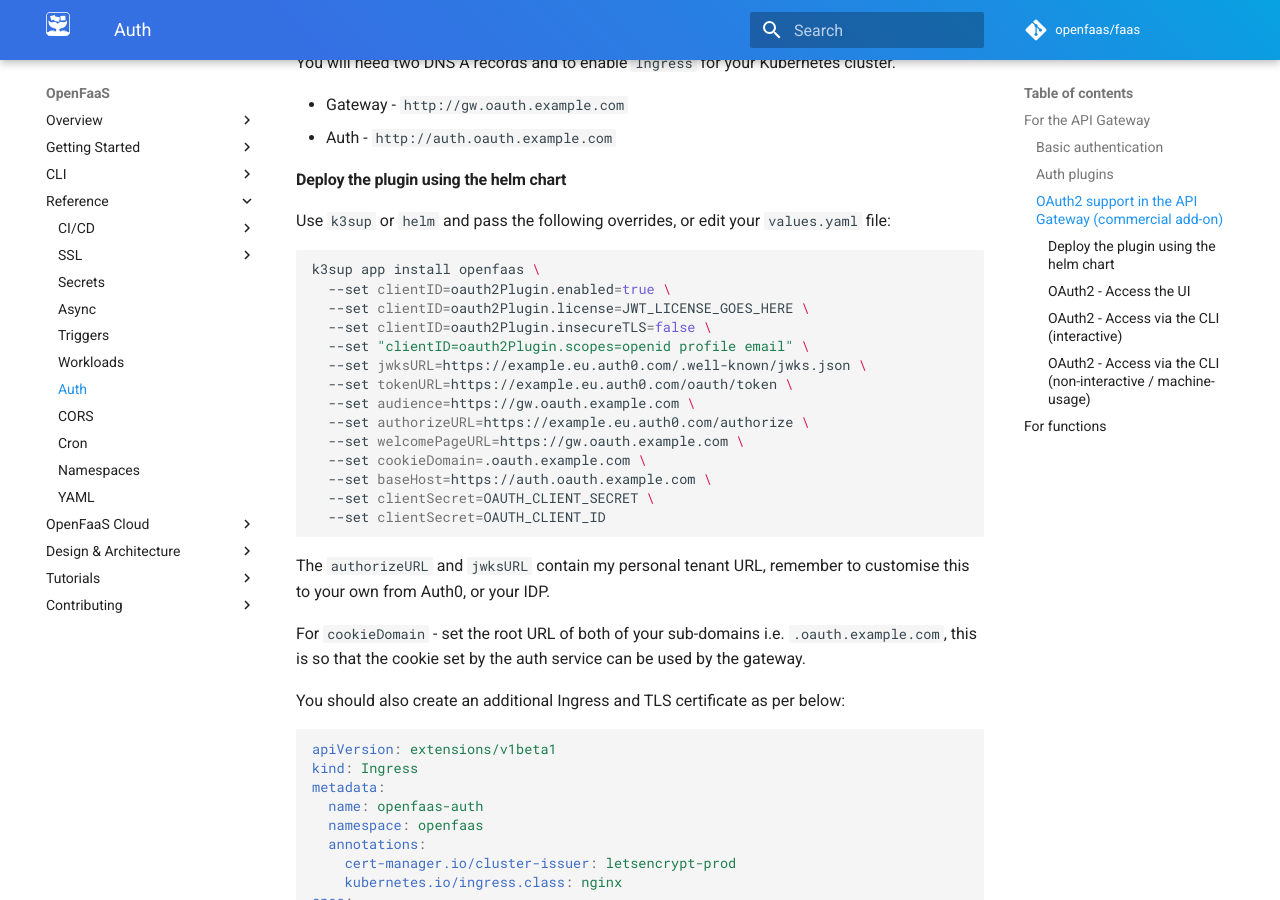
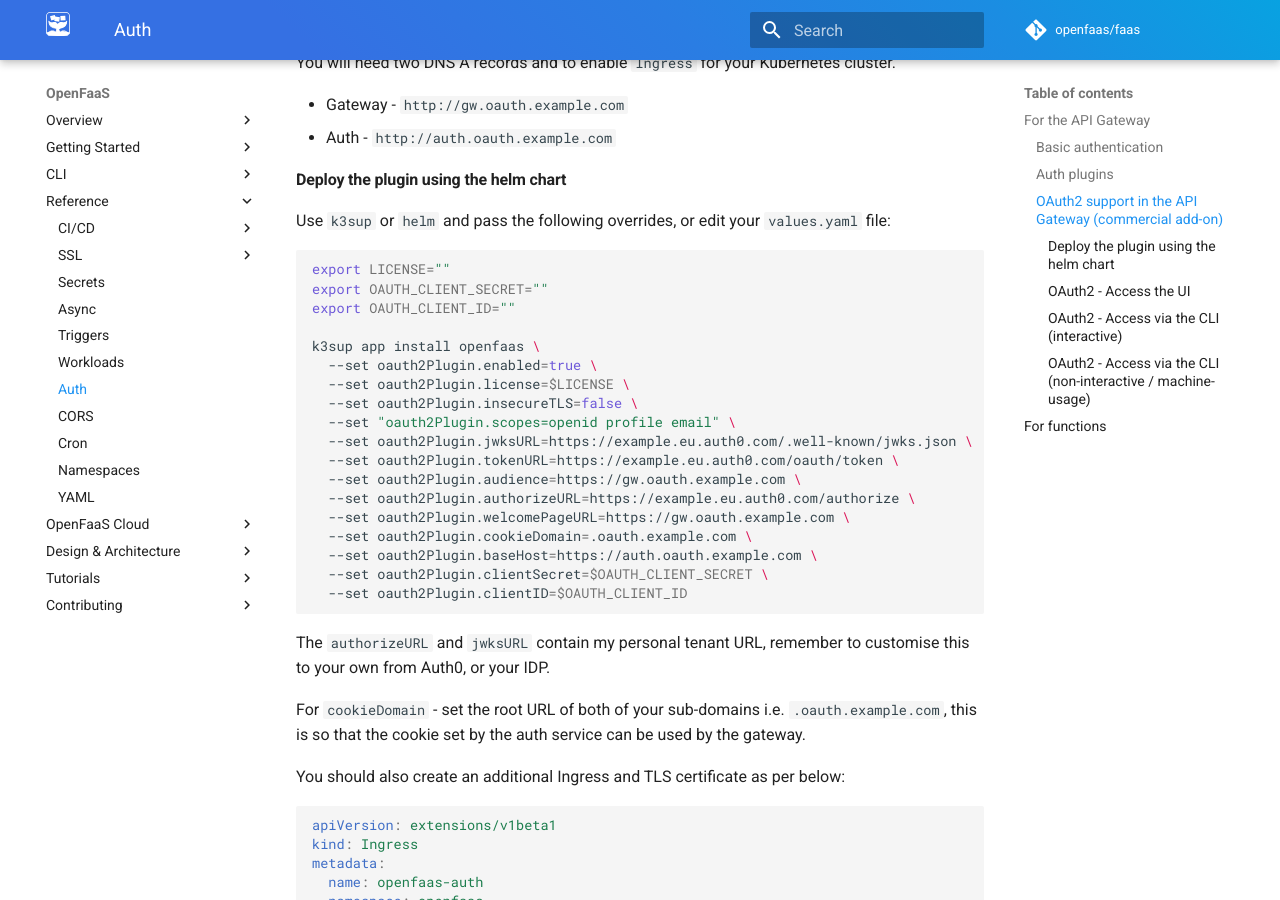
Before and after one commit to openfaas/docs, an MkDocs documentation site: the page built from docs/reference/authentication.md, in a window 1280 px wide and 900 px high, scrolled down 1444 px. Built offline with MkDocs 1.6.1 and Material for MkDocs 9.7.7, drawn with Linux system fonts in a browser that asks for light colours; comment, search, counter and statistics services are not loaded.

Commit message:
Fix usage for plugin
Signed-off-by: Alex Ellis (OpenFaaS Ltd) <alexellis2@gmail.com>

````diff
--- a/docs/reference/authentication.md
+++ b/docs/reference/authentication.md
@@ -52,20 +52,24 @@ You will need two DNS A records and to enable `Ingress` for your Kubernetes clus
 Use `k3sup` or `helm` and pass the following overrides, or edit your `values.yaml` file:
 
 ```sh
+export LICENSE=""
+export OAUTH_CLIENT_SECRET=""
+export OAUTH_CLIENT_ID=""
+
 k3sup app install openfaas \
-  --set clientID=oauth2Plugin.enabled=true \
-  --set clientID=oauth2Plugin.license=JWT_LICENSE_GOES_HERE \
-  --set clientID=oauth2Plugin.insecureTLS=false \
-  --set "clientID=oauth2Plugin.scopes=openid profile email" \
-  --set jwksURL=https://example.eu.auth0.com/.well-known/jwks.json \
-  --set tokenURL=https://example.eu.auth0.com/oauth/token \
-  --set audience=https://gw.oauth.example.com \
-  --set authorizeURL=https://example.eu.auth0.com/authorize \
-  --set welcomePageURL=https://gw.oauth.example.com \
-  --set cookieDomain=.oauth.example.com \
-  --set baseHost=https://auth.oauth.example.com \
-  --set clientSecret=OAUTH_CLIENT_SECRET \
-  --set clientSecret=OAUTH_CLIENT_ID
+  --set oauth2Plugin.enabled=true \
+  --set oauth2Plugin.license=$LICENSE \
+  --set oauth2Plugin.insecureTLS=false \
+  --set "oauth2Plugin.scopes=openid profile email" \
+  --set oauth2Plugin.jwksURL=https://example.eu.auth0.com/.well-known/jwks.json \
+  --set oauth2Plugin.tokenURL=https://example.eu.auth0.com/oauth/token \
+  --set oauth2Plugin.audience=https://gw.oauth.example.com \
+  --set oauth2Plugin.authorizeURL=https://example.eu.auth0.com/authorize \
+  --set oauth2Plugin.welcomePageURL=https://gw.oauth.example.com \
+  --set oauth2Plugin.cookieDomain=.oauth.example.com \
+  --set oauth2Plugin.baseHost=https://auth.oauth.example.com \
+  --set oauth2Plugin.clientSecret=$OAUTH_CLIENT_SECRET \
+  --set oauth2Plugin.clientID=$OAUTH_CLIENT_ID
 ```
 
 
````
